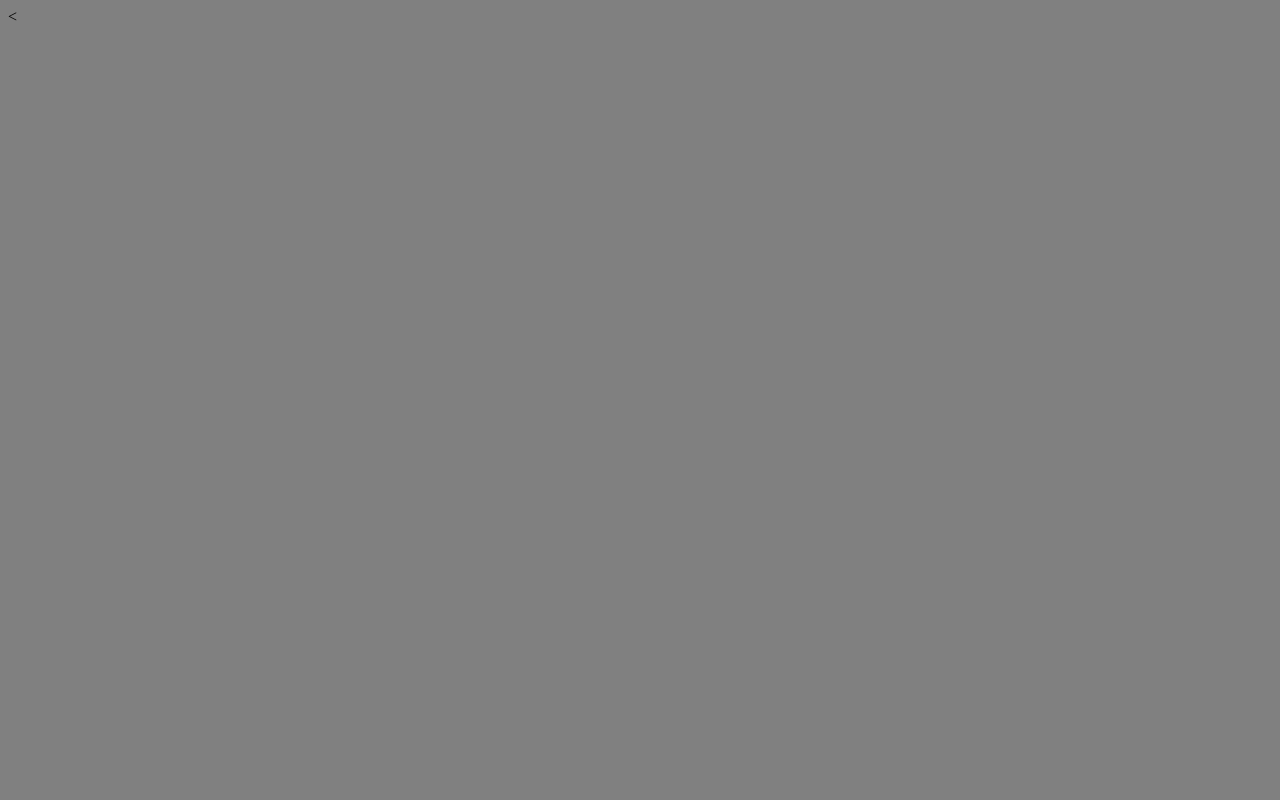
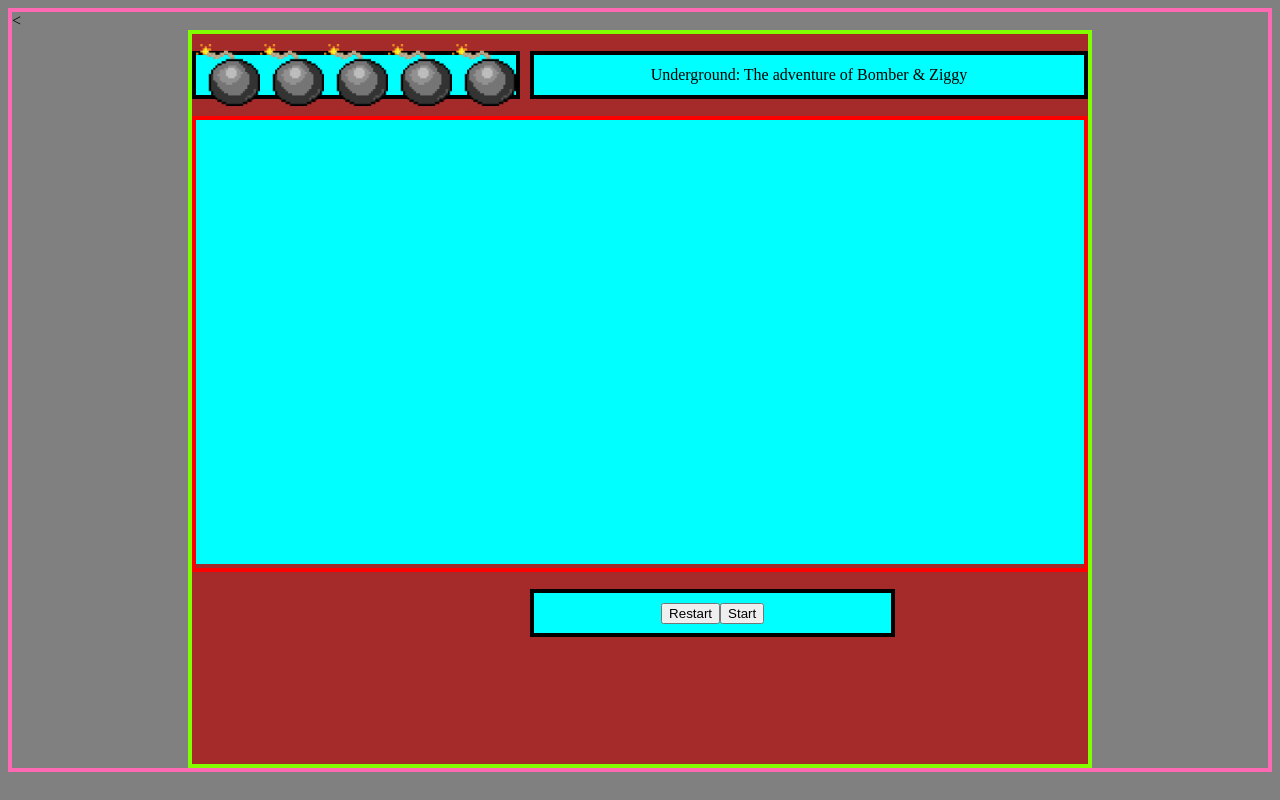
Before and after one commit to JonDmc/Project1-bomber, a plain HTML site: page index.html in a window 1280 px wide. Drawn offline with Linux system fonts and the light colour scheme.

Commit message:
Layout and bomb pic added

```diff
--- a/index.html
+++ b/index.html
@@ -8,6 +8,24 @@
     <title>Underground: The adventure of Bomber & Ziggy</title>
 </head>
 <body>
+    <div class="container">
+        <header id="title">Underground: The adventure of Bomber & Ziggy</header>
+        <aside id="bombHolder">
+            <img class="bombs"src="bomb.png"/>
+            <img class="bombs"src="bomb.png"/>
+            <img class="bombs"src="bomb.png"/>
+            <img class="bombs"src="bomb.png"/>
+            <img class="bombs"src="bomb.png"/>
+            <!-- <div><img class="bombs"src="bomb.png"/></div> -->
+        </aside>
+        <main>
+            <canvas id="canvas"> <!-- Game--></canvas>
+        </main>
+        <aside id="btns">
+            <button id="restart">Restart</button>
+            <button id="start">Start</button>
+        </aside>
+    </div>
 
 <script src="script.js"></script>
 </body>
--- a/styles.css
+++ b/styles.css
@@ -1,3 +1,67 @@
 body{
     background-color: gray;
+    border: .3rem solid hotpink;
 }
+
+aside{
+    border: .3rem solid black;
+    height: 5vh;
+}
+canvas{
+    background-color: aqua;
+    width: 100%;
+    height: 100%;
+}
+
+.container{
+    border: .3rem solid chartreuse;
+    background-color: brown;
+    max-width: 70vw;
+    margin: 0 auto;
+    display: grid;
+    min-height: 80vh;
+    grid-column-gap: 10px;
+    grid-template-rows: .3fr 1fr .3fr;
+    grid-template-columns: .5fr 1fr .5fr;
+    grid-template-areas: "bombs title title"
+                         "game game game"
+                         "btm-left btns btm-right";
+    align-items: center;
+}
+
+main{
+    grid-area: game;
+    border: .3rem solid red
+}
+header{
+    grid-area: title;
+    background-color: aqua;
+    border: .3rem solid black;
+    display: flex;
+    justify-content: center;
+    align-items: center;
+    height: 5vh;
+}
+#btns{
+    background-color: aqua;
+    grid-area: btns;
+    display: flex;
+    justify-content: center;
+    align-items: center;
+    height: 5vh;
+}
+#bombHolder{
+    background-color: aqua;
+    grid-area: bombs;
+    display: flex;
+    justify-content: center;
+    align-items: center;
+    height: 5vh;
+}
+.bombs{
+    /* border: rem solid purple; */
+    /* border-radius: 50%; */
+    /* padding: ; */
+    max-height: 4rem;
+    max-width: 4rem;
+}
```
Also changed, not shown: bomb.png (added), 1 other file.
